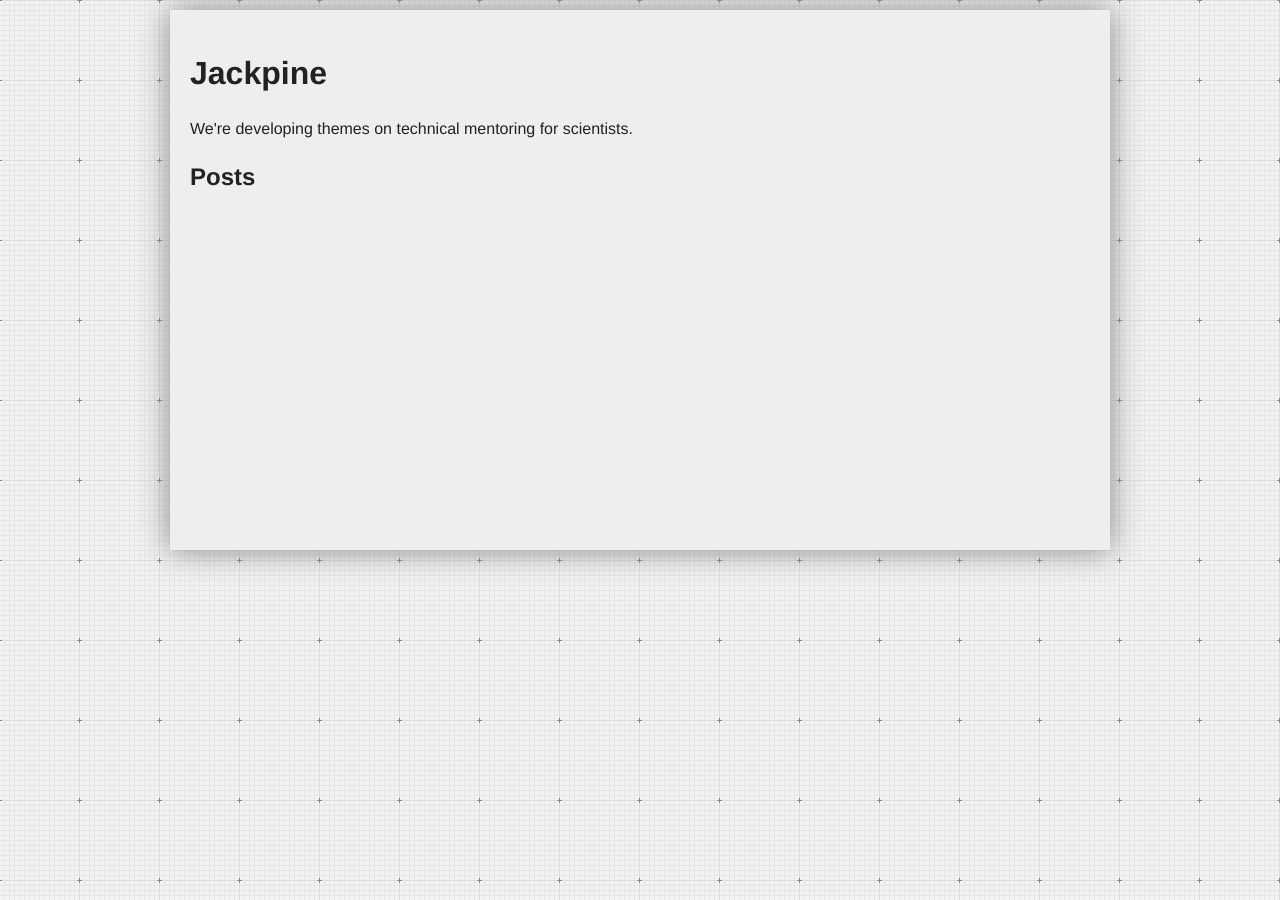
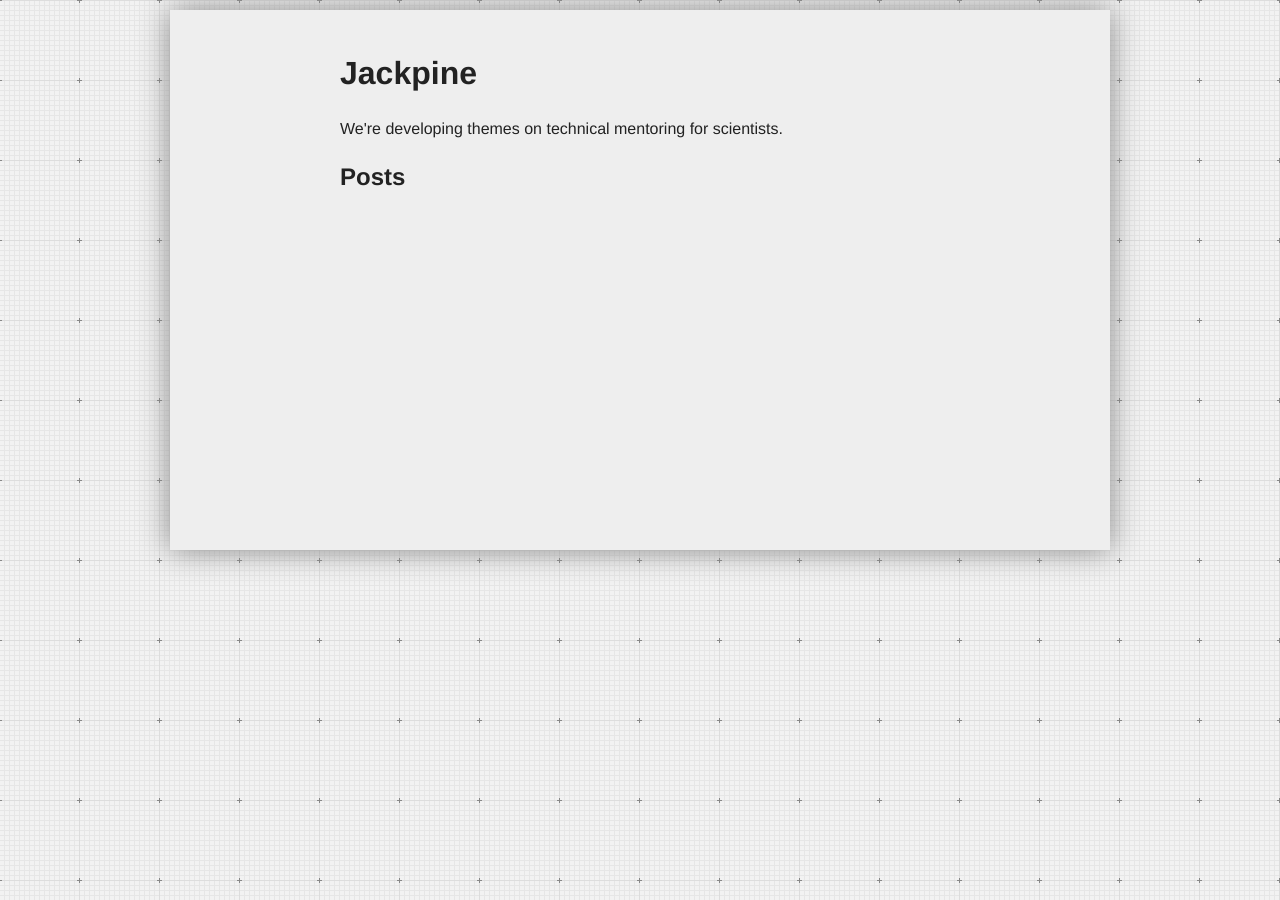
Before and after one commit to jackpine/jackpine.github.com, a Jekyll site: the page built from index.html, in a window 1280 px wide. Built offline with Jekyll 4.4.1, drawn with Linux system fonts in a browser that asks for light colours; nearby versions of some CDN libraries.

Commit message:
put text in narrower column for readability

```diff
--- a/_layouts/default.html
+++ b/_layouts/default.html
@@ -34,7 +34,9 @@
   <header>
   </header>
   <div role="main">
-    {{ content }}
+    <div class="text-column">
+      {{ content }}
+    </div>
   </div>
   <footer>
 
--- a/css/style.css
+++ b/css/style.css
@@ -1,6 +1,7 @@
 body {
   background-image: url('/img/graph_paper_tile.png');
   font-family: Helvetica, Arial;
+  font-size: 16px;
   padding: 10px;
 }
 
@@ -13,3 +14,9 @@ div[role="main"] {
   min-height: 500px;
   box-shadow: 0 0 30px #888;
 }
+
+.text-column {
+  width: 600px;
+  margin-left: auto;
+  margin-right: auto;
+}
```
